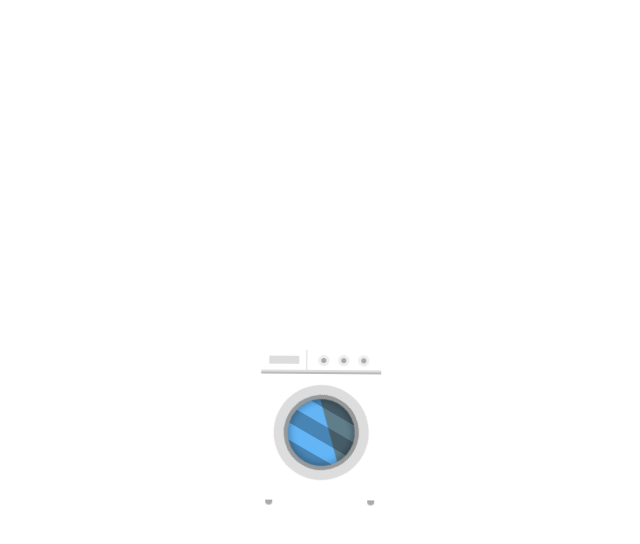
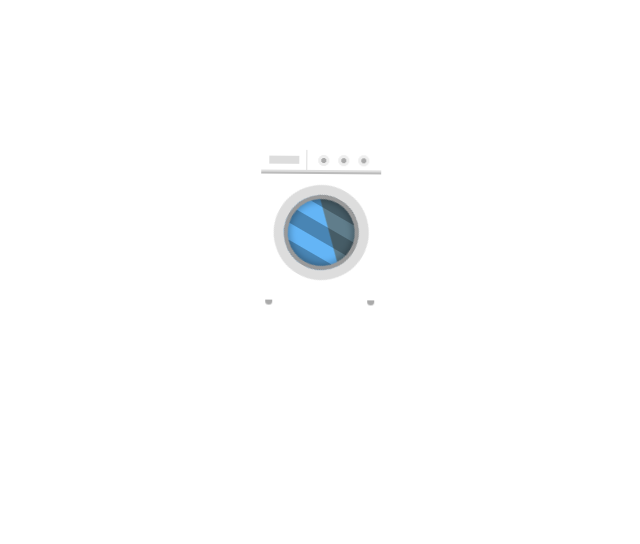
Before and after one commit to Dasturchi2010/kirmoshina, a plain HTML site: page index.html in a window 1280 px wide. Shown: the whole page, without its empty margins (320-960 px from the left). Drawn offline with Linux system fonts and the light colour scheme.

Commit message:
kirmoshina

```diff
--- a/style.css
+++ b/style.css
@@ -1,8 +1,9 @@
 body {
-    margin: 350px;
+    margin: 150px;
     display: flex;
     justify-content: center;
     align-items: center;
+    right: 15px;
 
 
 }
```
